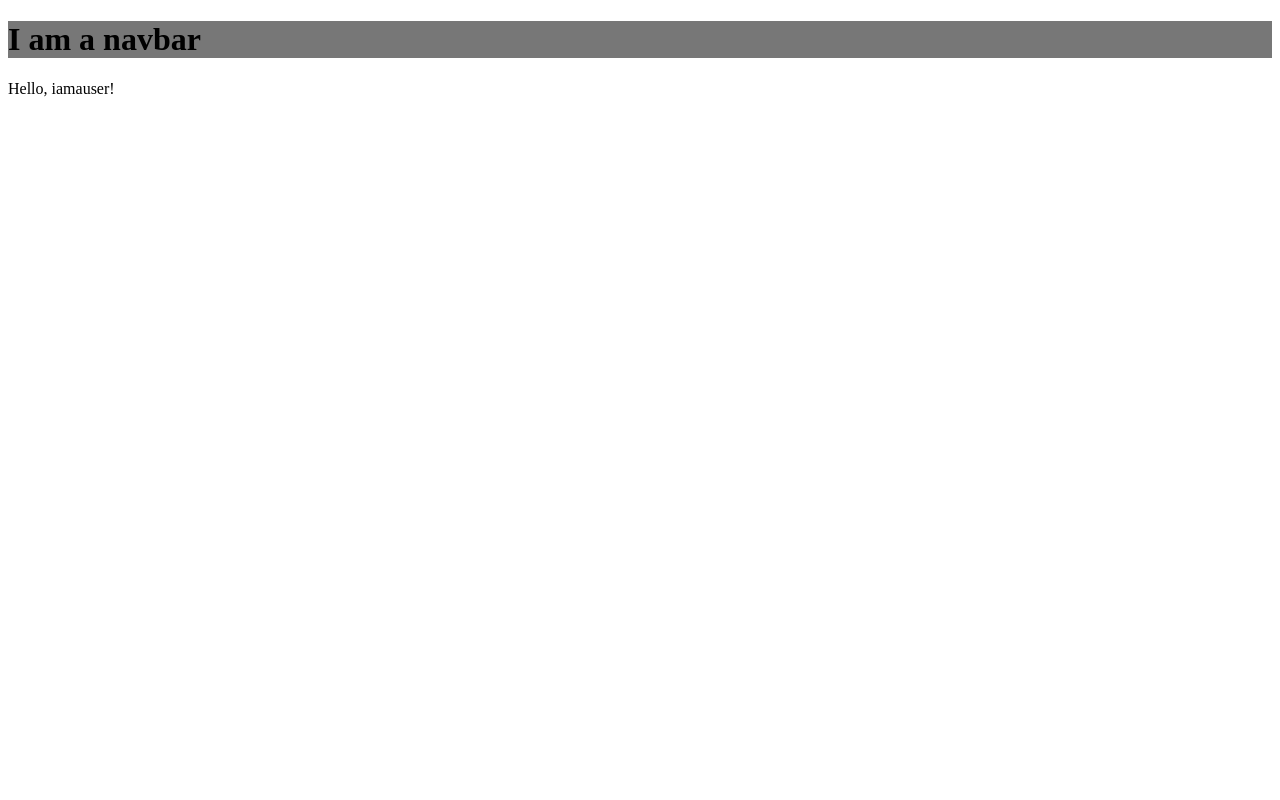
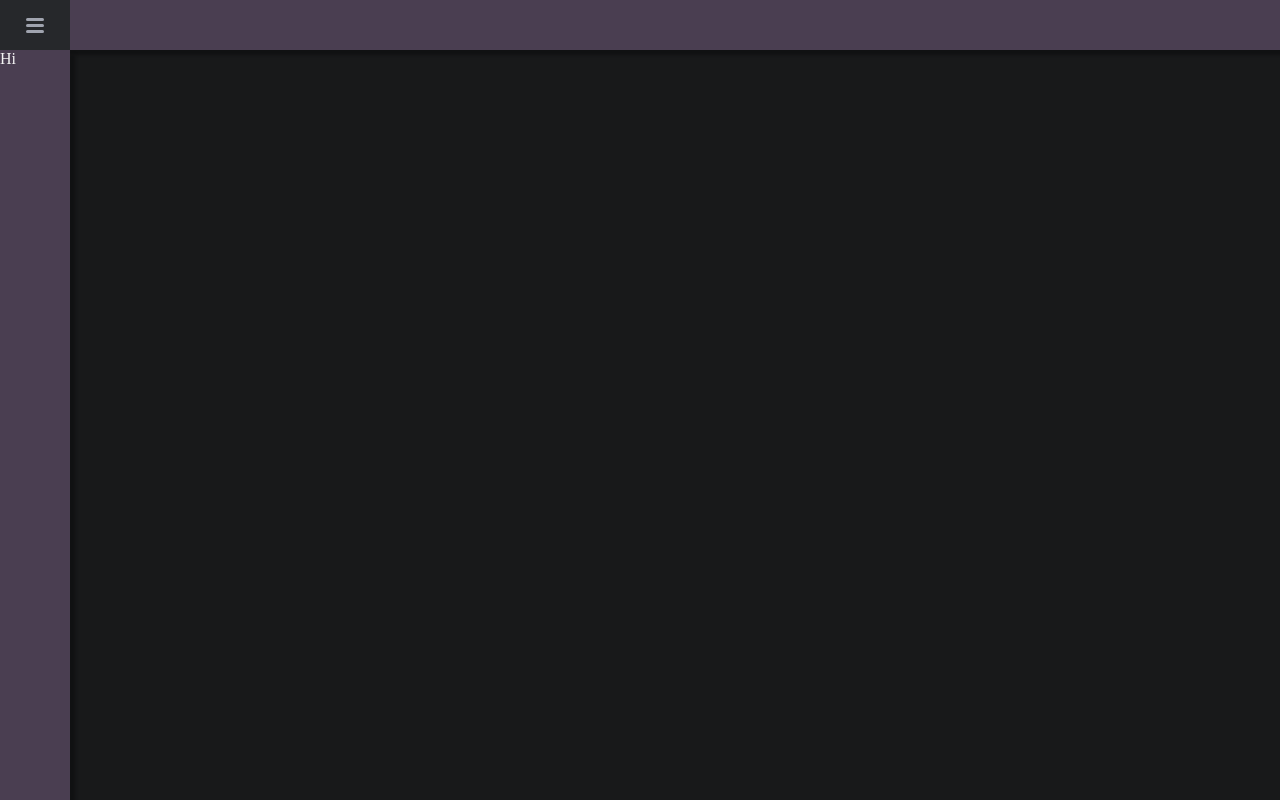
Before and after one commit to Optidox/StatNexus, a Flask app: page / in a window 1280 px wide. Run offline with Flask 2, Linux system fonts and the light colour scheme.

Commit message:
working on style for base.html

```diff
--- a/app/templates/base.html
+++ b/app/templates/base.html
@@ -3,10 +3,77 @@
 <head>
     <meta charset="UTF-8">
     <title>Snow Warning</title>
+    <style>
+        body, html {
+            margin:0;
+            padding:0;
+            border:0;
+            outline:0;
+            color:rgb(245,245,245);
+            background-color:rgb(24,25,26);
+        }
+        .header {
+            margin-top:0;
+            background-color:rgb(74,62,81);
+            position:absolute;
+            display:block;
+            width:100%;
+            height:50px;
+            top:0;
+            box-shadow: 5px 5px 3px rgb(16,17,18);
+        }
+
+        .sideMenu {
+            position:absolute;
+            top:50px;
+            bottom:0;
+            width:70px;
+            background-color:rgb(74,62,81);
+            box-shadow: 5px 5px 3px rgb(16,17,18);
+        }
+
+        #menuIcon {
+            width:70px;
+            height:50px;
+            margin:0;
+            position:absolute;
+            display:flex;
+            flex-direction:column;
+            justify-content:center;
+        }
+
+        #menuIcon:hover {
+            background-color:rgb(38,40,43);
+        }
+        #hamburger {
+            width: 18px;
+            height: 3px;
+            background-color: rgb(160,164,175);
+            margin: 1.5px auto;
+            align-content:center;
+            vertical-align:middle;
+            border-radius:5px;
+        }
+
+        h1 {
+            padding-top:0;
+            width:25%;
+            margin-right:0;
+            display:inline-block;
+        }
+    </style>
 </head>
 <body>
-    <div style="background-color:#777777;">
-        <h1>I am a navbar</h1>
+    <div class="header">
+        <div id="menuIcon">
+            <div id="hamburger"></div>
+            <div id="hamburger"></div>
+            <div id="hamburger"></div>
+        </div>
+        <!-- <h1>Snow Warning</h1> -->
+    </div>
+    <div class="sideMenu">
+        Hi
     </div>
 
     {% block content %}{% endblock %}
```
